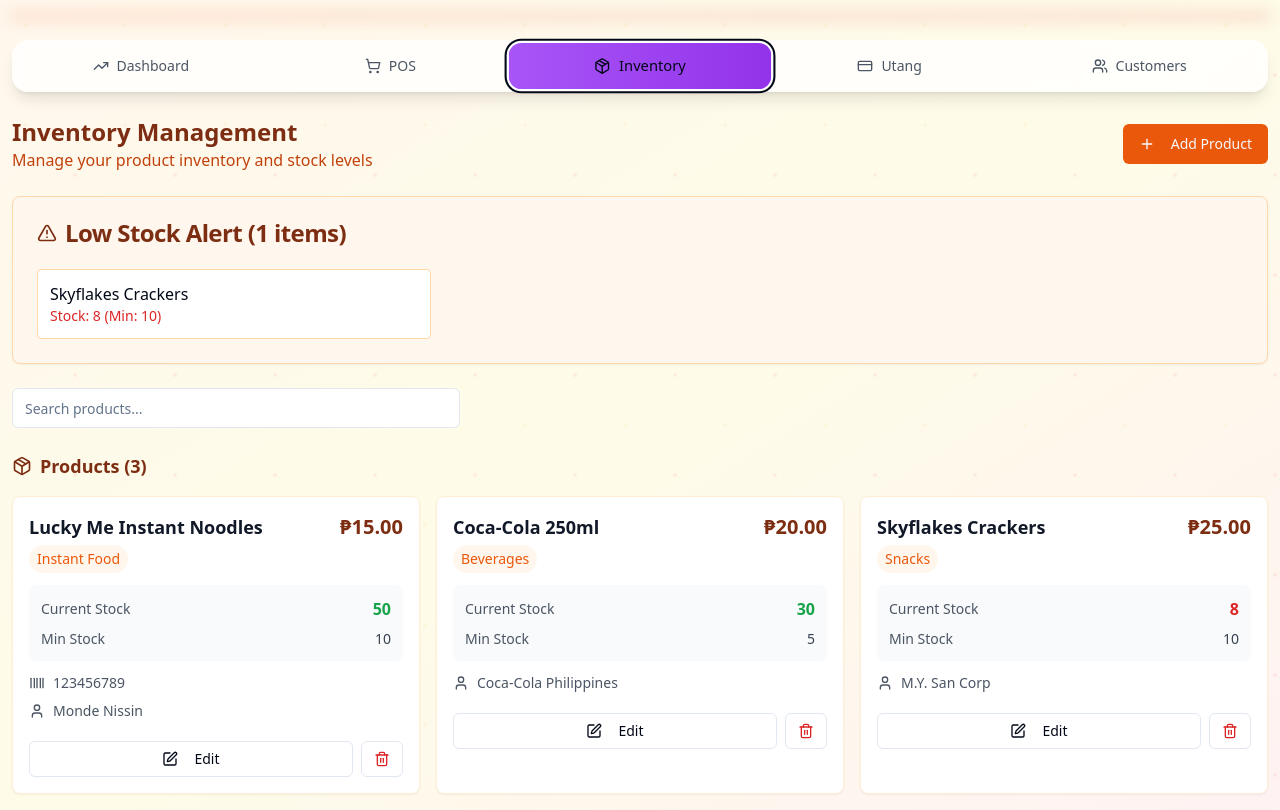
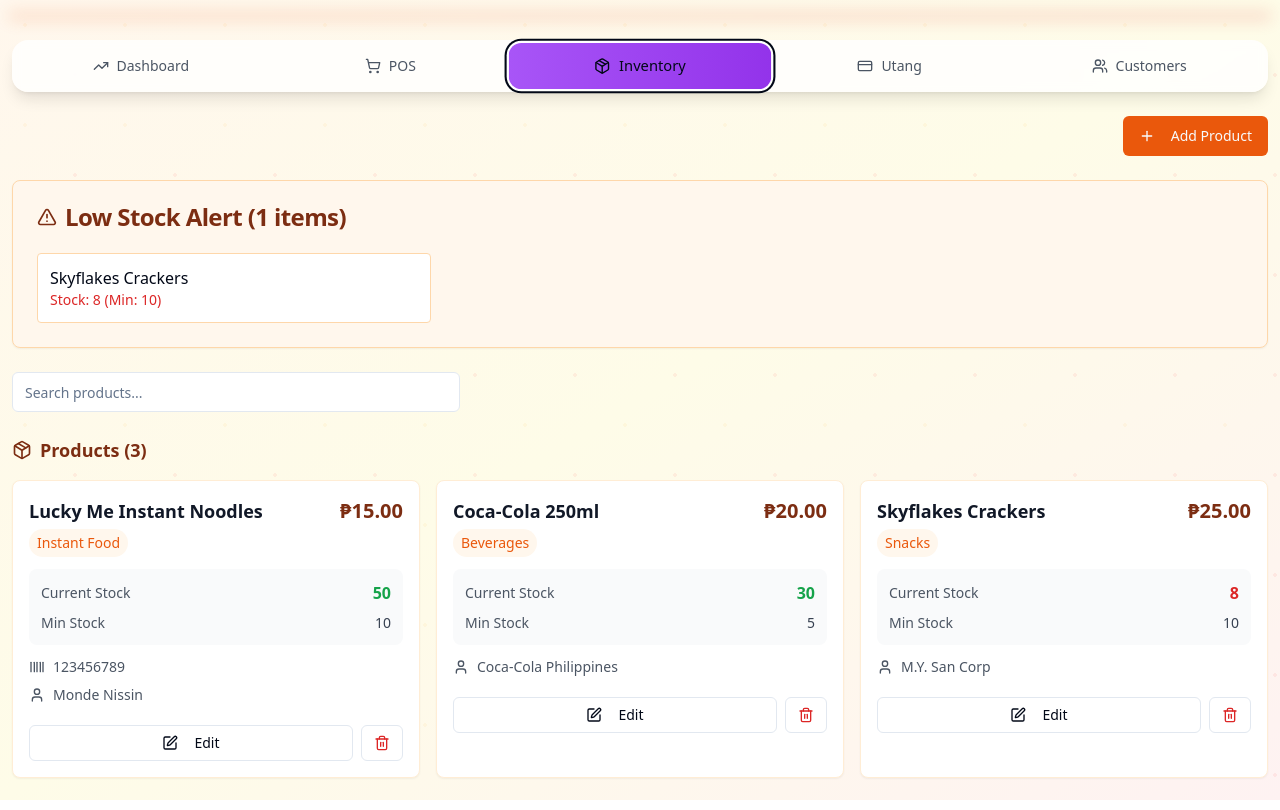
Before and after one commit to jsephandrade/tindahan-utang-tracker, a React (Vite) app: page / in a window 1280 px wide. Both pictures are taken after a click on the tab "Inventory". Built offline with nearby package versions, Linux system fonts and the light colour scheme.

Commit message:
Remove page headings and descriptions
Removed the `h2` headings and descriptions from the Inventory, Utang, and Customer Management pages.

```diff
--- a/src/components/InventoryManagement.tsx
+++ b/src/components/InventoryManagement.tsx
@@ -114,13 +114,8 @@ const InventoryManagement = () => {
 
   return (
     <div className="space-y-6">
-      {/* Header */}
-      <div className="flex justify-between items-center">
-        <div>
-          <h2 className="text-2xl font-bold text-orange-900">Inventory Management</h2>
-          <p className="text-orange-700">Manage your product inventory and stock levels</p>
-        </div>
-
+      {/* Header with Add Button */}
+      <div className="flex justify-end">
         <Dialog open={isAddDialogOpen} onOpenChange={setIsAddDialogOpen}>
           <DialogTrigger asChild>
             <Button className="bg-orange-600 hover:bg-orange-700">
--- a/src/components/UtangManagement.tsx
+++ b/src/components/UtangManagement.tsx
@@ -1,4 +1,3 @@
-
 import { useState } from "react";
 import { Card, CardContent, CardHeader, CardTitle } from "@/components/ui/card";
 import { Button } from "@/components/ui/button";
@@ -171,13 +170,8 @@ const UtangManagement = () => {
 
   return (
     <div className="space-y-6">
-      {/* Header */}
-      <div className="flex justify-between items-center">
-        <div>
-          <h2 className="text-2xl font-bold text-orange-900">Utang Management</h2>
-          <p className="text-orange-700">Track and manage customer debt records</p>
-        </div>
-
+      {/* Header with Total Unpaid */}
+      <div className="flex justify-end">
         <Card className="w-64">
           <CardContent className="p-4">
             <div className="text-center">
```
